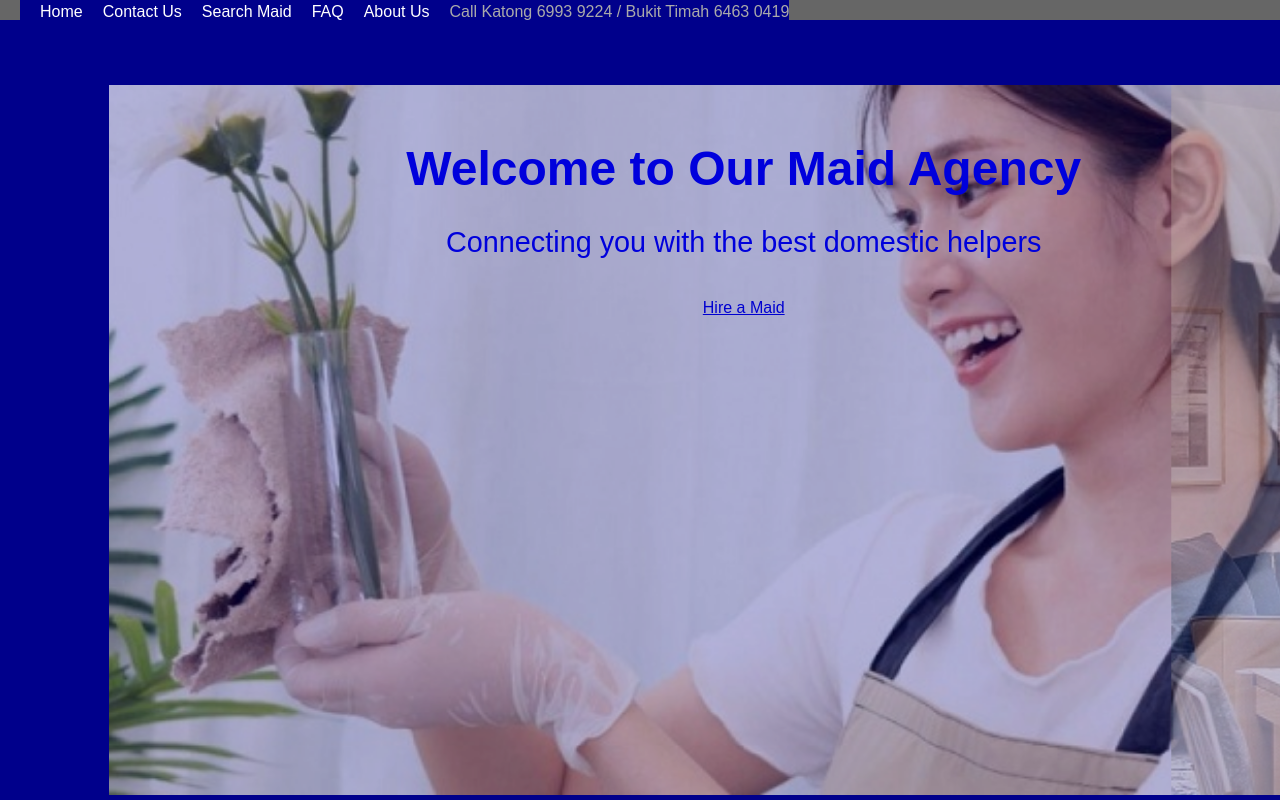
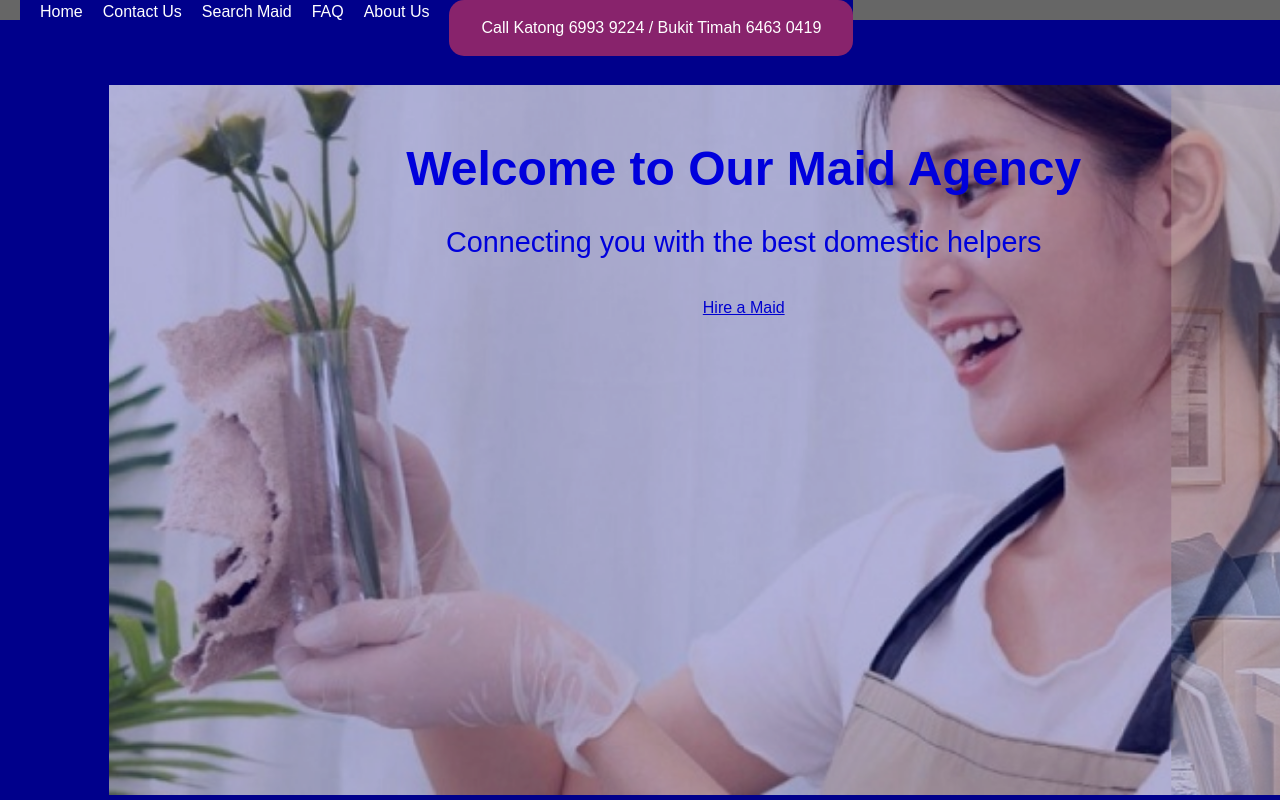
Before and after one commit to chilion-tan/1assist.com.sg, a plain HTML site: page index.html in a window 1280 px wide. Shown: the top 800 px of the page. Drawn offline with Linux system fonts and the light colour scheme.

Commit message:
Update index.html

```diff
--- a/index.html
+++ b/index.html
@@ -16,7 +16,7 @@
         <li><a href="searchmaid.html">Search Maid</a></li>
         <li><a href="faq.html">FAQ</a></li>
         <li><a href="aboutus.html">About Us</a></li>
-        <li>Call Katong 6993 9224 / Bukit Timah 6463 0419</li>
+        <li class="button-cta">Call Katong 6993 9224 / Bukit Timah 6463 0419</li>
       </ul>
 
     </nav>
```
